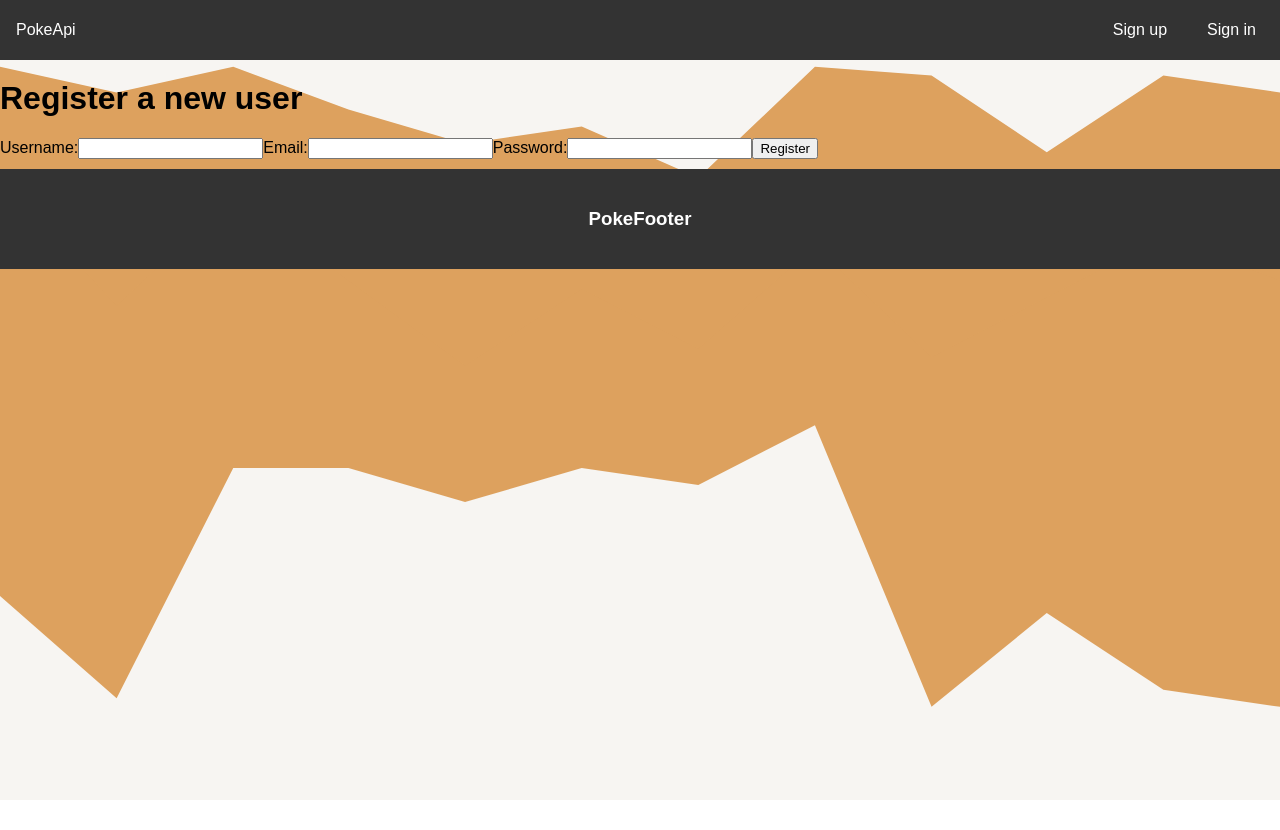
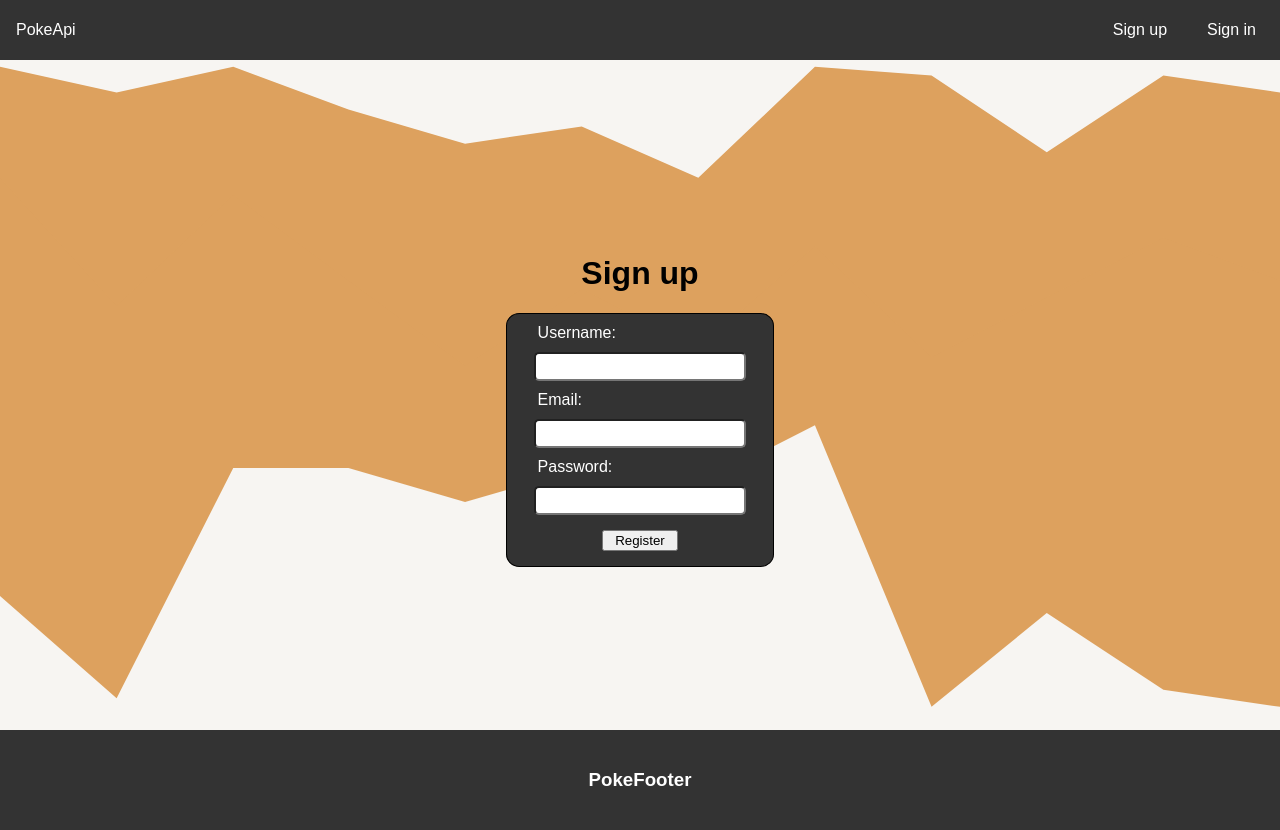
Before and after one commit to PabloBerrettoni/nuxtProject, a Nuxt app: page /user/register in a window 1280 px wide. Before the commit the page ends 800 px from the top, so only its background shows below. Built offline with nearby package versions, Linux system fonts and the light colour scheme.

Commit message:
fixing error when creating user, added styles to sign in/up views

```diff
--- a/pages/user/login.vue
+++ b/pages/user/login.vue
@@ -1,6 +1,6 @@
 <template>
-    <div>
-        <h1>Log in</h1>
+    <div class="login-container">
+        <h1>Sign in</h1>
         <form @submit.prevent="loginUser">
             <label for="email">Email:</label>
             <input type="email" id="email" v-model="user.email" required>
@@ -49,6 +49,52 @@
     }
 </script>
 
-<style lang="scss" scoped>
+<style scoped>
+.login-container {
+    min-height: 80vh;
+    display: flex;
+    align-items: center;
+    justify-content: center;
+    flex-direction: column;
+}
+form{
+    display: flex;
+    flex-direction: column;
+    gap: 5px;
+    width: 80%;
+    border: 1px solid black;
+    border-radius: 5%;
+    padding: 5px;
+    background-color: #333;;
+}
+input, label {
+    align-self: center;
+    width: 80%;
+    border-radius: 5px;
+    padding-top: 5px;
+    padding-bottom: 5px;
+    color: white;
+}
+input {
+    color: black;
+}
+button {
+    align-self: center;
+    width: 30%;
+    margin-top: 10px;
+    margin-bottom: 10px;
+}
+
+@media screen and (min-width: 720px) {
+    form {
+        width: 40%;
+    }
+}
+
+@media screen and (min-width: 1100px) {
+    form {
+        width: 20%;
+    }
+}
 
 </style>
--- a/pages/user/register.vue
+++ b/pages/user/register.vue
@@ -1,15 +1,15 @@
 <template>
-    <div>
-        <h1>Register a new user</h1>
+    <div class="register-container">
+        <h1>Sign up</h1>
         <form @submit.prevent="registerUser">
             <label for="username">Username:</label>
-            <input type="text" id="username" v-model="user.username">
+            <input type="text" id="username" v-model="user.username" required>
 
             <label for="email">Email:</label>
-            <input type="email" id="email" v-model="user.email">
+            <input type="email" id="email" v-model="user.email" required>
 
             <label for="password">Password:</label>
-            <input type="password" id="password" v-model="user.password">
+            <input type="password" id="password" v-model="user.password" required>
 
             <button type="submit">Register</button>
         </form>
@@ -39,7 +39,7 @@
         methods: {
             async registerUser() {
                 try {
-                    const response = await this.$axios.post('http://localhost:3001/createUser', {params: { email: this.user.email, password: this.user.password }});
+                    const response = await this.$axios.post('http://localhost:3001/createUser', this.user);
                     console.log(response.data);
                     await this.$router.push('/user/login');
                 } catch (error) {
@@ -51,6 +51,50 @@
     }
 </script>
 
-<style lang="scss" scoped>
+<style scoped>
+.register-container {
+    min-height: 80vh;
+    display: flex;
+    align-items: center;
+    justify-content: center;
+    flex-direction: column;
+}
+form{
+    display: flex;
+    flex-direction: column;
+    gap: 5px;
+    width: 80%;
+    border: 1px solid black;
+    border-radius: 5%;
+    padding: 5px;
+    background-color: #333;;
+}
+input, label {
+    align-self: center;
+    width: 80%;
+    border-radius: 5px;
+    padding-top: 5px;
+    padding-bottom: 5px;
+    color: white;
+}
+input {
+    color: black;
+}
+button {
+    align-self: center;
+    width: 30%;
+    margin-top: 10px;
+    margin-bottom: 10px;
+}
+@media screen and (min-width: 720px) {
+    form {
+        width: 40%;
+    }
+}
 
+@media screen and (min-width: 1100px) {
+    form {
+        width: 20%;
+    }
+}
 </style>
```
Also changed, not shown: 1 other file (tests, documents, lock files or other folders).
